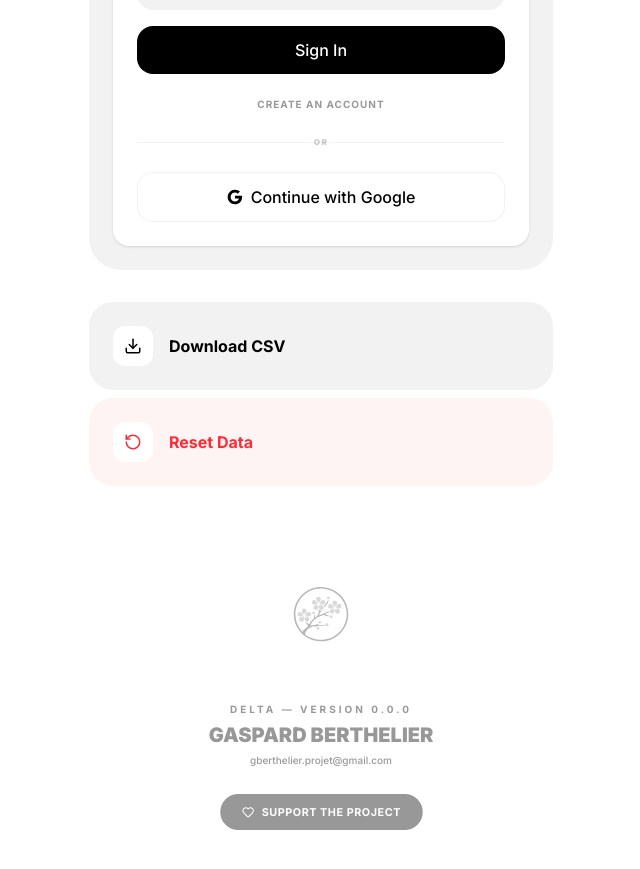
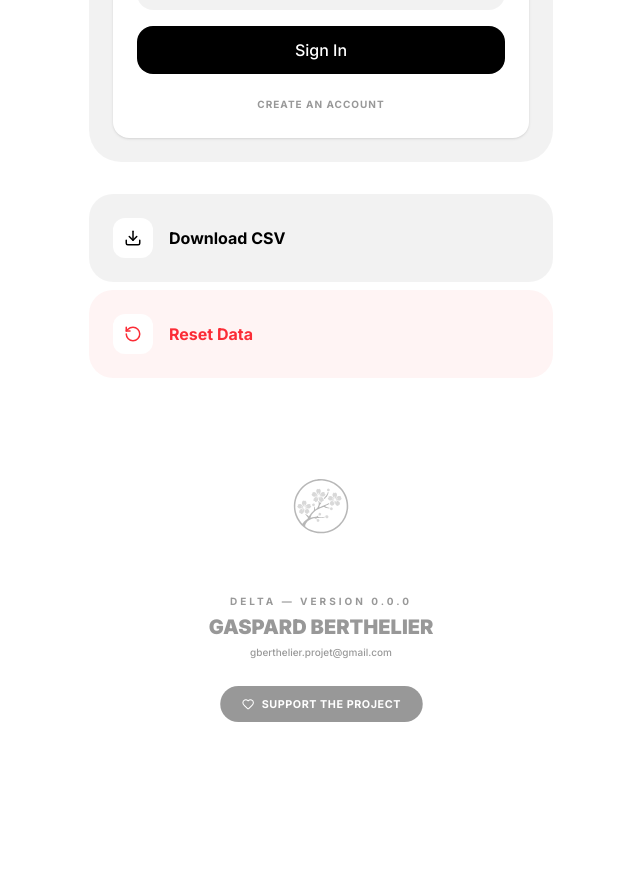
Before and after one commit to 3gaspo/delta, a React (Vite) app: page /settings in a window 1280 px wide. Shown: the part 1140-2009 px from the top of the page, without its empty margins (319-959 px from the left). Built offline with nearby package versions, Linux system fonts and the light colour scheme; no server answers.

Commit message:
ver 0.0.1: debugging signing up and account init

```diff
--- a/src/components/accounts/AccountForm.tsx
+++ b/src/components/accounts/AccountForm.tsx
@@ -35,12 +35,15 @@ export function AccountForm({ onClose, initialData }: AccountFormProps) {
     try {
       if (!formData.name) throw new Error('Name is required');
 
-      const submission = {
+      const submission: any = {
         name: formData.name,
         type: formData.type,
-        debtDirection: formData.type === 'debt' ? formData.debtDirection : undefined,
         archived: formData.archived
       };
+
+      if (formData.type === 'debt') {
+        submission.debtDirection = formData.debtDirection;
+      }
 
       let accountId = initialData?.id;
 
--- a/src/pages/Settings.tsx
+++ b/src/pages/Settings.tsx
@@ -16,7 +16,7 @@ import packageJson from '../../package.json';
 const SUPPORT_URL = "https://ko-fi.com/delta_app_project";
 
 export default function Settings() {
-  const { user, signOut, isFirebase, signIn, signUp, signInWithGoogle } = useAuth();
+  const { user, signOut, isFirebase, signIn, signUp } = useAuth();
   const {
     categories, tags, settings, updateSettings,
     addCategory, updateCategory, deleteCategory,
@@ -45,18 +45,6 @@ export default function Settings() {
       }
     } catch (err: any) {
       setAuthError(err.message || 'Authentication failed');
-    } finally {
-      setAuthLoading(false);
-    }
-  };
-
-  const handleGoogleSignIn = async () => {
-    setAuthLoading(true);
-    setAuthError(null);
-    try {
-      await signInWithGoogle();
-    } catch (err: any) {
-      setAuthError(err.message || 'Google sign in failed');
     } finally {
       setAuthLoading(false);
     }
@@ -255,27 +243,6 @@ export default function Settings() {
             >
               {isSignUp ? 'Already have an account? Sign In' : 'Create an account'}
             </button>
-
-            <div className="relative py-2">
-              <div className="absolute inset-0 flex items-center"><div className="w-full border-t border-black/5 dark:border-white/5" /></div>
-              <div className="relative flex justify-center"><span className="bg-background px-2 text-[8px] font-black uppercase tracking-[0.2em] opacity-20">OR</span></div>
-            </div>
-
-            <Button
-              variant="secondary"
-              className="w-full bg-white dark:bg-zinc-800 text-black dark:text-white border border-black/5 dark:border-white/5 flex items-center justify-center gap-2"
-              onClick={handleGoogleSignIn}
-              type="button"
-              disabled={authLoading}
-            >
-              <svg className="w-4 h-4" viewBox="0 0 24 24">
-                <path fill="currentColor" d="M22.56 12.25c0-.78-.07-1.53-.2-2.25H12v4.26h5.92c-.26 1.37-1.04 2.53-2.21 3.31v2.77h3.57c2.08-1.92 3.28-4.74 3.28-8.09z" />
-                <path fill="currentColor" d="M12 23c2.97 0 5.46-.98 7.28-2.66l-3.57-2.77c-.98.66-2.23 1.06-3.71 1.06-2.86 0-5.29-1.93-6.16-4.53H2.18v2.84C3.99 20.53 7.7 23 12 23z" />
-                <path fill="currentColor" d="M5.84 14.09c-.22-.66-.35-1.36-.35-2.09s.13-1.43.35-2.09V7.07H2.18C1.43 8.55 1 10.22 1 12s.43 3.45 1.18 4.93l3.66-2.84z" />
-                <path fill="currentColor" d="M12 5.38c1.62 0 3.06.56 4.21 1.64l3.15-3.15C17.45 2.09 14.97 1 12 1 7.7 1 3.99 3.47 2.18 7.07l3.66 2.84c.87-2.6 3.3-4.53 6.16-4.53z" />
-              </svg>
-              Continue with Google
-            </Button>
           </form>
         )}
       </Card>
--- a/src/providers/AuthProvider.tsx
+++ b/src/providers/AuthProvider.tsx
@@ -17,7 +17,6 @@ interface AuthContextValue {
   isFirebase: boolean;
   signIn: (email: string, password: string) => Promise<void>;
   signUp: (email: string, password: string) => Promise<void>;
-  signInWithGoogle: () => Promise<void>;
   signOut: () => Promise<void>;
 }
 
@@ -94,7 +93,6 @@ export function AuthProvider({ children }: { children: React.ReactNode }) {
       isFirebase: firebaseReady,
       signIn,
       signUp,
-      signInWithGoogle,
       signOut: handleSignOut
     }}>
       {children}
--- a/src/providers/DataProvider.tsx
+++ b/src/providers/DataProvider.tsx
@@ -174,11 +174,21 @@ export function DataProvider({ children }: { children: React.ReactNode }) {
     }
   }, [user, authLoading, seedDefaults]);
 
+  const cleanData = (obj: any) => {
+    const clean: any = {};
+    Object.keys(obj).forEach(key => {
+      if (obj[key] !== undefined) {
+        clean[key] = obj[key];
+      }
+    });
+    return clean;
+  };
+
   // Actions
   const addTransaction = async (t: any) => {
     const id = crypto.randomUUID();
     const now = Date.now();
-    const docData = { ...t, id, createdAt: now, updatedAt: now };
+    const docData = cleanData({ ...t, id, createdAt: now, updatedAt: now });
     if (firebaseReady && db && user) {
       await setDoc(doc(db, `users/${user.uid}/transactions`, id), docData);
     } else if (user) {
@@ -191,8 +201,9 @@ export function DataProvider({ children }: { children: React.ReactNode }) {
 
   const updateTransaction = async (id: string, t: any) => {
     const now = Date.now();
+    const docData = cleanData({ ...t, updatedAt: now });
     if (firebaseReady && db && user) {
-      await updateDoc(doc(db, `users/${user.uid}/transactions`, id), { ...t, updatedAt: now });
+      await updateDoc(doc(db, `users/${user.uid}/transactions`, id), docData);
     } else if (user) {
       const existing = JSON.parse(localStorage.getItem(`delta_${user.uid}_transactions`) || '[]');
       const updated = existing.map((item: any) => item.id === id ? { ...item, ...t, updatedAt: now } : item);
@@ -215,7 +226,7 @@ export function DataProvider({ children }: { children: React.ReactNode }) {
   const addAccount = async (a: any) => {
     const id = crypto.randomUUID();
     const now = Date.now();
-    const docData = { ...a, id, createdAt: now, updatedAt: now } as Account;
+    const docData = cleanData({ ...a, id, createdAt: now, updatedAt: now });
     if (firebaseReady && db && user) {
       await setDoc(doc(db, `users/${user.uid}/accounts`, id), docData);
     } else if (user) {
@@ -229,8 +240,9 @@ export function DataProvider({ children }: { children: React.ReactNode }) {
 
   const updateAccount = async (id: string, a: any) => {
     const now = Date.now();
+    const docData = cleanData({ ...a, updatedAt: now });
     if (firebaseReady && db && user) {
-      await updateDoc(doc(db, `users/${user.uid}/accounts`, id), { ...a, updatedAt: now });
+      await updateDoc(doc(db, `users/${user.uid}/accounts`, id), docData);
     } else if (user) {
       const existing = JSON.parse(localStorage.getItem(`delta_${user.uid}_accounts`) || '[]');
       const updated = existing.map((item: any) => item.id === id ? { ...item, ...a, updatedAt: now } : item);
@@ -259,7 +271,7 @@ export function DataProvider({ children }: { children: React.ReactNode }) {
     const id = crypto.randomUUID();
     const now = Date.now();
     const color = c.color || CHART_COLORS[data.categories.length % CHART_COLORS.length];
-    const docData = { ...c, id, color, createdAt: now, updatedAt: now };
+    const docData = cleanData({ ...c, id, color, createdAt: now, updatedAt: now });
     if (firebaseReady && db && user) {
       await setDoc(doc(db, `users/${user.uid}/categories`, id), docData);
     } else if (user) {
@@ -272,8 +284,9 @@ export function DataProvider({ children }: { children: React.ReactNode }) {
 
   const updateCategory = async (id: string, c: any) => {
     const now = Date.now();
+    const docData = cleanData({ ...c, updatedAt: now });
     if (firebaseReady && db && user) {
-      await updateDoc(doc(db, `users/${user.uid}/categories`, id), { ...c, updatedAt: now });
+      await updateDoc(doc(db, `users/${user.uid}/categories`, id), docData);
     } else if (user) {
       const existing = JSON.parse(localStorage.getItem(`delta_${user.uid}_categories`) || '[]');
       const updated = existing.map((item: any) => item.id === id ? { ...item, ...c, updatedAt: now } : item);
@@ -310,7 +323,7 @@ export function DataProvider({ children }: { children: React.ReactNode }) {
   const addTag = async (t: any) => {
     const id = crypto.randomUUID();
     const now = Date.now();
-    const docData = { ...t, id, createdAt: now, updatedAt: now };
+    const docData = cleanData({ ...t, id, createdAt: now, updatedAt: now });
     if (firebaseReady && db && user) {
       await setDoc(doc(db, `users/${user.uid}/tags`, id), docData);
     } else if (user) {
@@ -323,8 +336,9 @@ export function DataProvider({ children }: { children: React.ReactNode }) {
 
   const updateTag = async (id: string, t: any) => {
     const now = Date.now();
+    const docData = cleanData({ ...t, updatedAt: now });
     if (firebaseReady && db && user) {
-      await updateDoc(doc(db, `users/${user.uid}/tags`, id), { ...t, updatedAt: now });
+      await updateDoc(doc(db, `users/${user.uid}/tags`, id), docData);
     } else if (user) {
       const existing = JSON.parse(localStorage.getItem(`delta_${user.uid}_tags`) || '[]');
       const updated = existing.map((item: any) => item.id === id ? { ...item, ...t, updatedAt: now } : item);
@@ -356,8 +370,9 @@ export function DataProvider({ children }: { children: React.ReactNode }) {
 
   const updateSettings = async (s: any) => {
     const now = Date.now();
+    const docData = cleanData({ ...s, updatedAt: now });
     if (firebaseReady && db && user) {
-      await updateDoc(doc(db, `users/${user.uid}/settings`, 'main'), { ...s, updatedAt: now });
+      await updateDoc(doc(db, `users/${user.uid}/settings`, 'main'), docData);
     } else if (user) {
       const existing = JSON.parse(localStorage.getItem(`delta_${user.uid}_settings`) || '{}');
       const updated = { ...existing, ...s, updatedAt: now };
```
